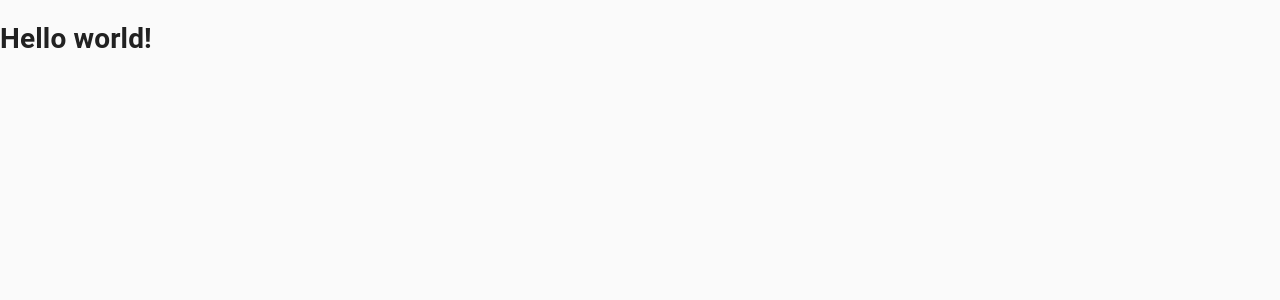
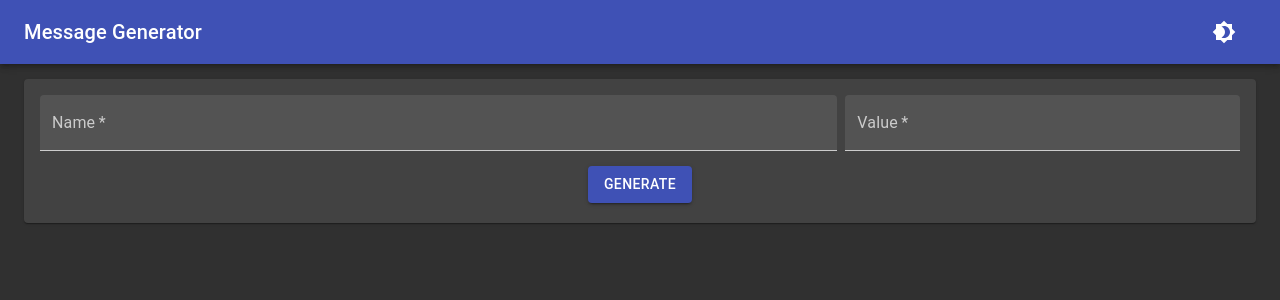
Before and after one commit to abdulsamad/message-generator, a React (Create React App) app: page / in a window 1280 px wide. Shown: the top 300 px of the page. Built offline with nearby package versions, Linux system fonts and the light colour scheme.

Commit message:
:lipstick: Added content and theme in main component

```diff
--- a/src/App.tsx
+++ b/src/App.tsx
@@ -1,24 +1,18 @@
 import { FC } from 'react';
-import { createMuiTheme, ThemeProvider, CssBaseline } from '@material-ui/core';
 
-const theme = createMuiTheme({
-  overrides: {
-    MuiCssBaseline: {
-      '@global': {
-        html: {
-          WebkitFontSmoothing: 'auto',
-        },
-      },
-    },
-  },
-});
+import Theme from './layout/Theme';
+import Navbar from './layout/Navbar';
+import Form from './layout/Form';
+import { Context } from './context/Context';
 
 const App: FC = () => {
   return (
-    <ThemeProvider theme={theme}>
-      <CssBaseline />
-      <h1>Hello world!</h1>
-    </ThemeProvider>
+    <Context>
+      <Theme>
+        <Navbar title="Message Generator" />
+        <Form />
+      </Theme>
+    </Context>
   );
 };
 
```
